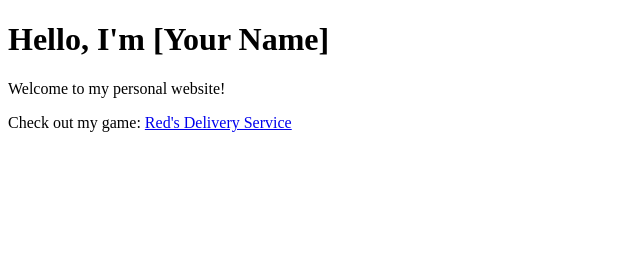
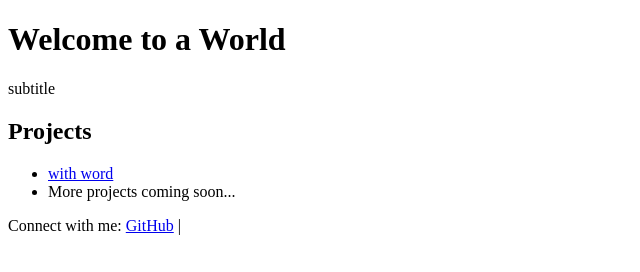
Before and after one commit to jexnni/jexnni.github.io, a plain HTML site: page index.html in a window 1280 px wide. Shown: the whole page, without its empty margins (0-640 px from the left). Drawn offline with Linux system fonts and the light colour scheme.

```diff
--- a/index.html
+++ b/index.html
@@ -1,12 +1,31 @@
 <!DOCTYPE html>
-<html>
+<html lang="en">
 <head>
-    <title>My Personal Website</title>
-    <link href="styles.css" rel="stylesheet">
+    <meta charset="UTF-8">
+    <meta name="viewport" content="width=device-width, initial-scale=1.0">
+    <title>New Website</title>
+    <link rel="stylesheet" href="styles.css">
 </head>
 <body>
-    <h1>Hello, I'm [Your Name]</h1>
-    <p>Welcome to my personal website!</p>
-    <p>Check out my game: <a href="https://www.roblox.com/users/[YourUserID]/profile">Red's Delivery Service</a></p>
+
+    <header>
+        <h1>Welcome to a World</h1>
+        <p>subtitle</p>
+    </header>
+
+    <section>
+        <h2>Projects</h2>
+        <ul>
+            <li><a href="add link" target="_blank">with word</a></li>
+            <li>More projects coming soon...</li>
+        </ul>
+    </section>
+
+    <footer>
+        <p>Connect with me:
+            <a href="https://github.com/jexnni" target="_blank">GitHub</a> |
+        </p>
+    </footer>
+
 </body>
 </html>
```
